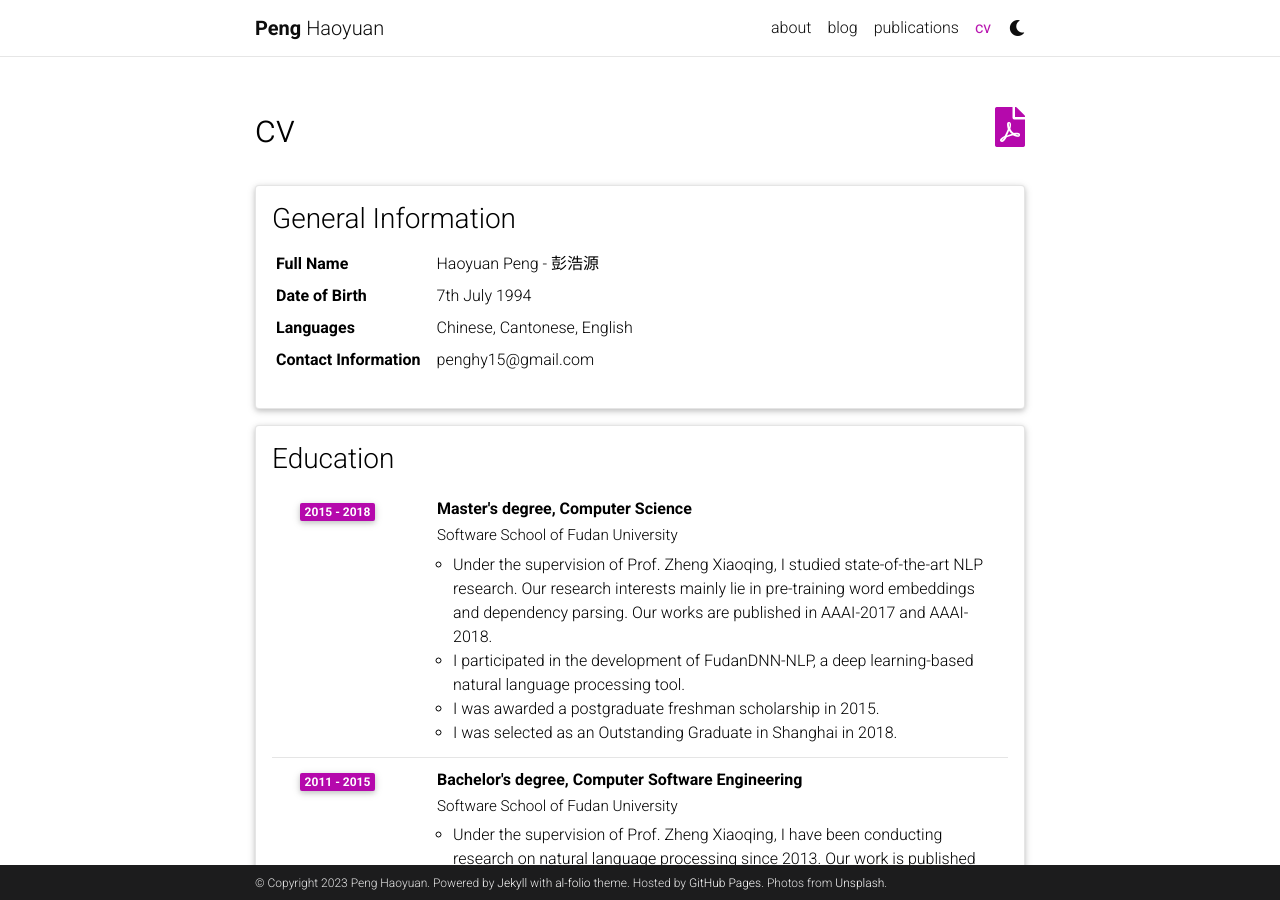
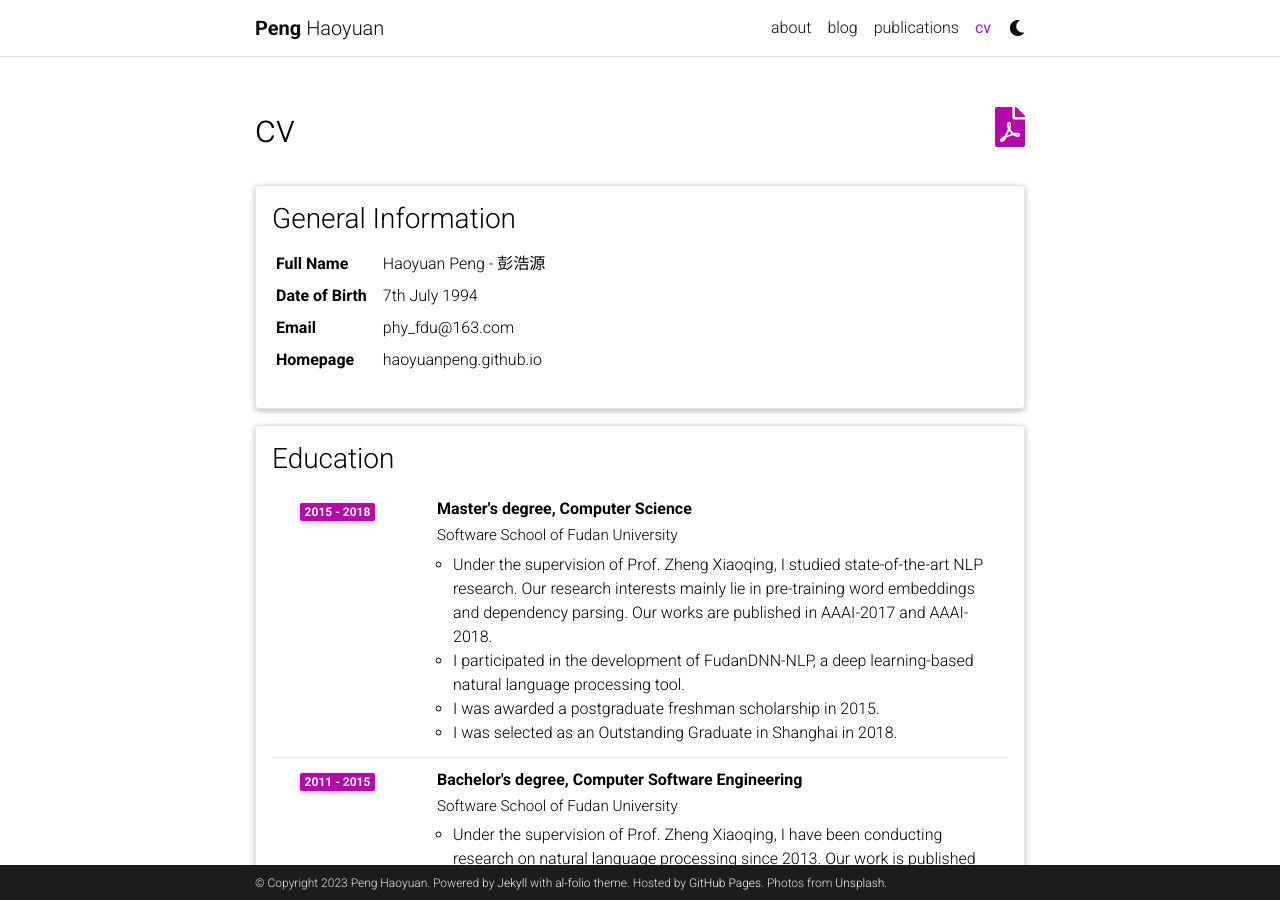
Before and after one commit to HaoyuanPeng/haoyuanpeng.github.io, a Jekyll site: the page built from _pages/cv.md, in a window 1280 px wide and 900 px high. Built offline with Jekyll 4.4.1, drawn with Linux system fonts in a browser that asks for light colours; comment, search, counter and statistics services are not loaded; a style sheet for code colours, icons or effects is not loaded; some of the changed text lies outside the part shown.

Commit message:
update cv

```diff
--- a/_data/cv.yml
+++ b/_data/cv.yml
@@ -5,10 +5,10 @@
       value: Haoyuan Peng - 彭浩源
     - name: Date of Birth
       value: 7th July 1994
-    - name: Languages
-      value: Chinese, Cantonese, English
-    - name: Contact Information
-      value: penghy15@gmail.com
+    - name: Email
+      value: phy_fdu@163.com
+    - name: Homepage
+      value: haoyuanpeng.github.io
 
 - title: Education
   type: time_table
@@ -90,15 +90,9 @@
   contents:
     - title: Natural Language Processing (NLP)
       items:
-        - Seq2seq translation
+        - Seq2seq generation
         - Grammatical error correction - especially for OCR
-        - Dependency parsing
     - title: Multimodal
       items:
         - Document AI
         - Information extraction from visual texts in videos
-
-- title: Other Interests
-  type: list
-  contents:
-    - <b>Hobbies:</b> Mountain climbing, scuba diving, Chinese chess
```
Also changed, not shown: 1 other file.
